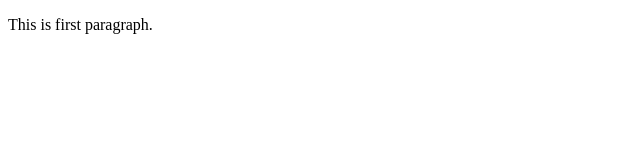
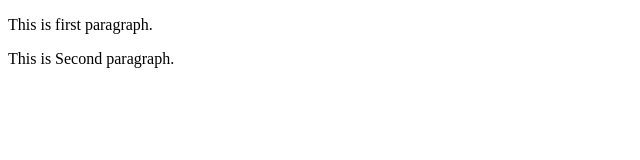
Before and after one commit to Uttam-Chaudhary/Tailwind-Css-Class, a plain HTML site: page index.html in a window 1280 px wide. Shown: the whole page, without its empty margins (0-640 px from the left). Drawn offline with Linux system fonts and the light colour scheme.

Commit message:
Update index.html

```diff
--- a/index.html
+++ b/index.html
@@ -7,5 +7,6 @@
 </head>
 <body>
     <p>This is first paragraph.</p>
+    <p>This is Second paragraph.</p>
 </body>
 </html>
```
